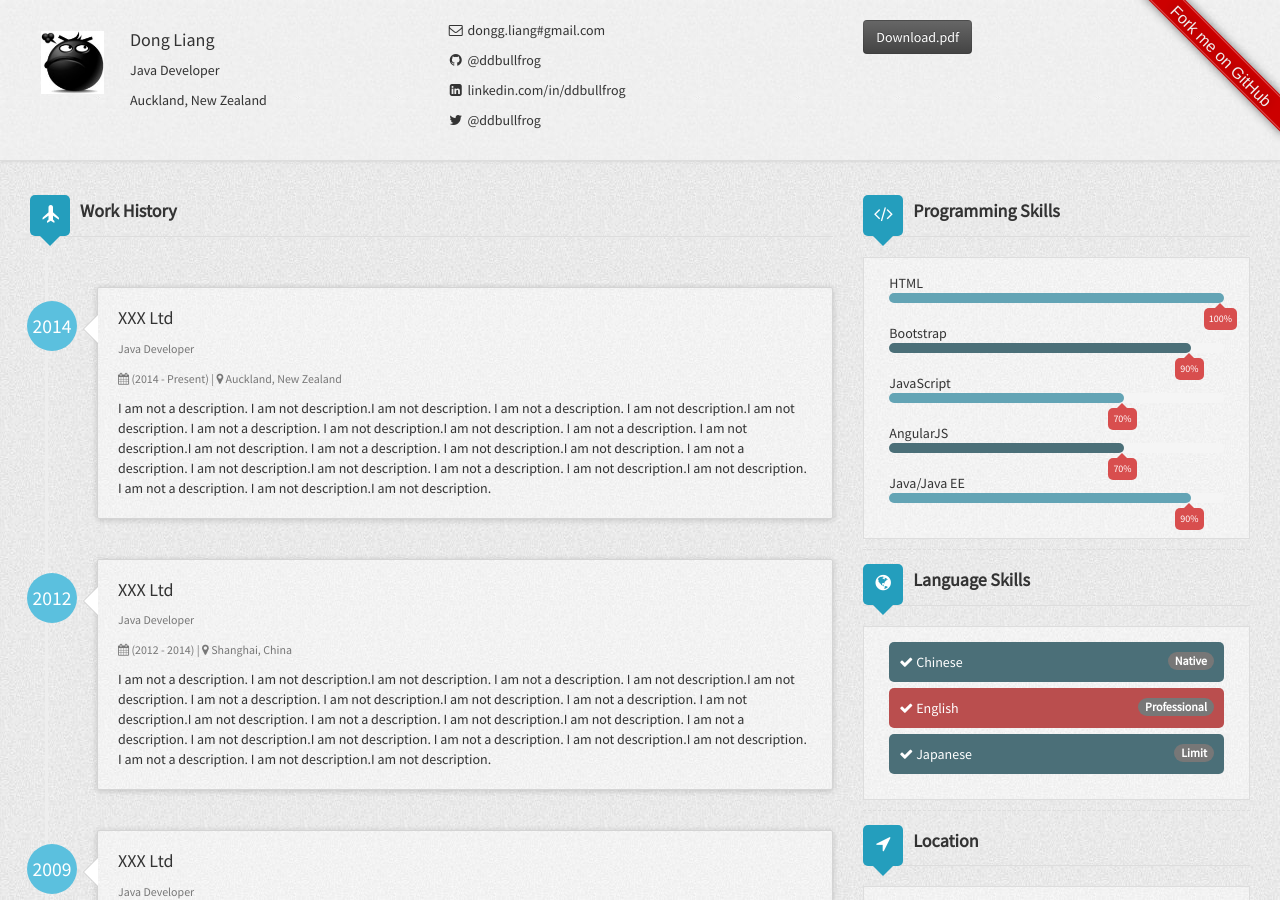
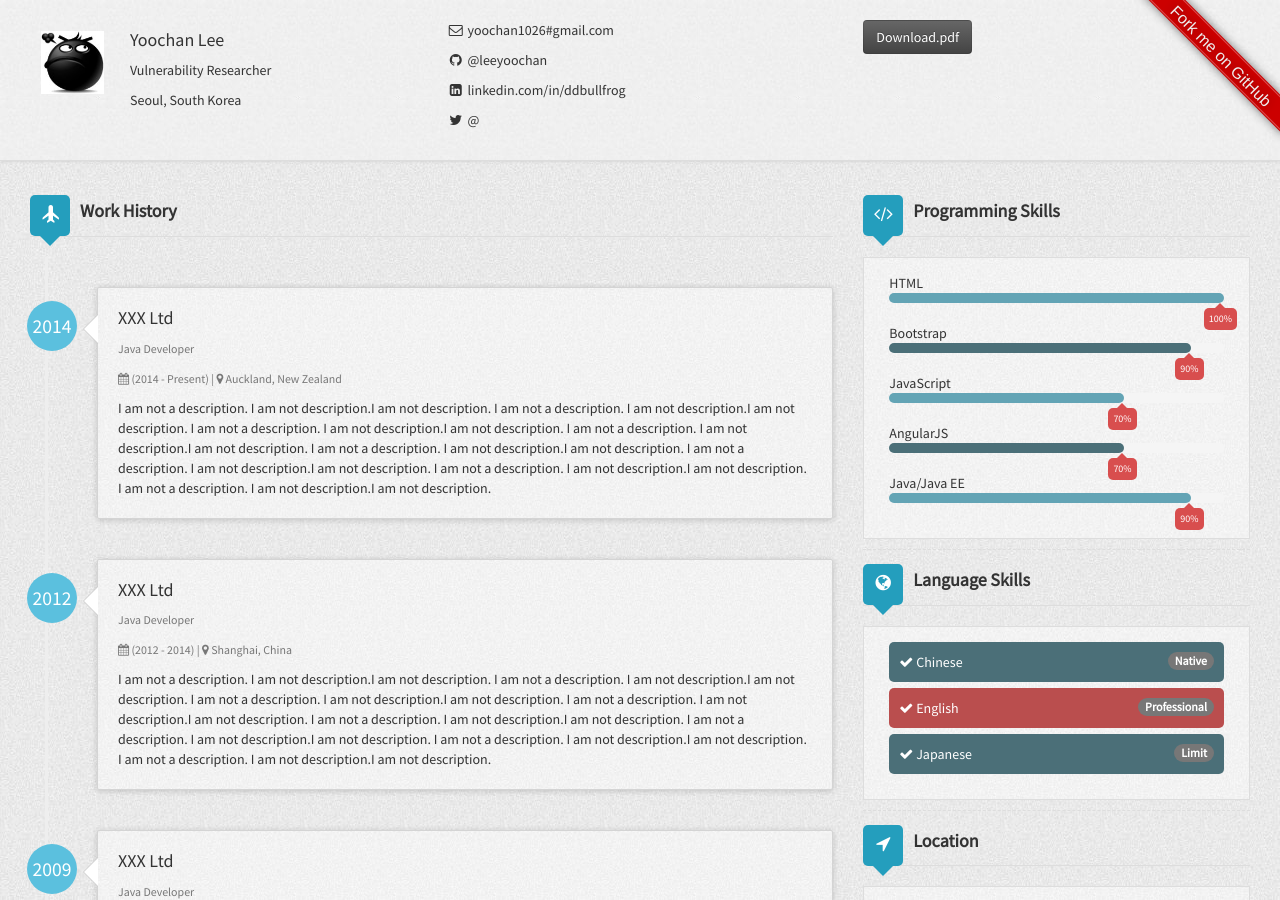
Before and after one commit to leeyoochan/leeyoochan.github.io, a Jekyll site: the page built from index.html, in a window 1280 px wide and 900 px high. Built offline with Jekyll 4.4.1, drawn with Linux system fonts in a browser that asks for light colours; nearby versions of some CDN libraries; some of the changed text lies outside the part shown; grey boxes are pictures that could not be loaded.

Commit message:
Change information

```diff
--- a/_config.yml
+++ b/_config.yml
@@ -14,15 +14,15 @@ exclude: [vendor]
 
 # Author settings
 author:
-  name: Dong Liang
-  title: Java Developer
-  address: Auckland, New Zealand
-  email: dongg.liang#gmail.com
-  link: http://ddbullfrog.com
+  name: Yoochan Lee
+  title: Vulnerability Researcher
+  address: Seoul, South Korea
+  email: yoochan1026#gmail.com
+  link: http://leeyoochan.github.io
   weibo:
-  github: ddbullfrog
+  github: leeyoochan
   linkedin: ddbullfrog
-  twitter: ddbullfrog
+  instagram: yoochan10
   gavatar: /resumecard/assets/img/avatar.JPG
   stackoverflow:
 #  stackoverflow: 4582127
```
